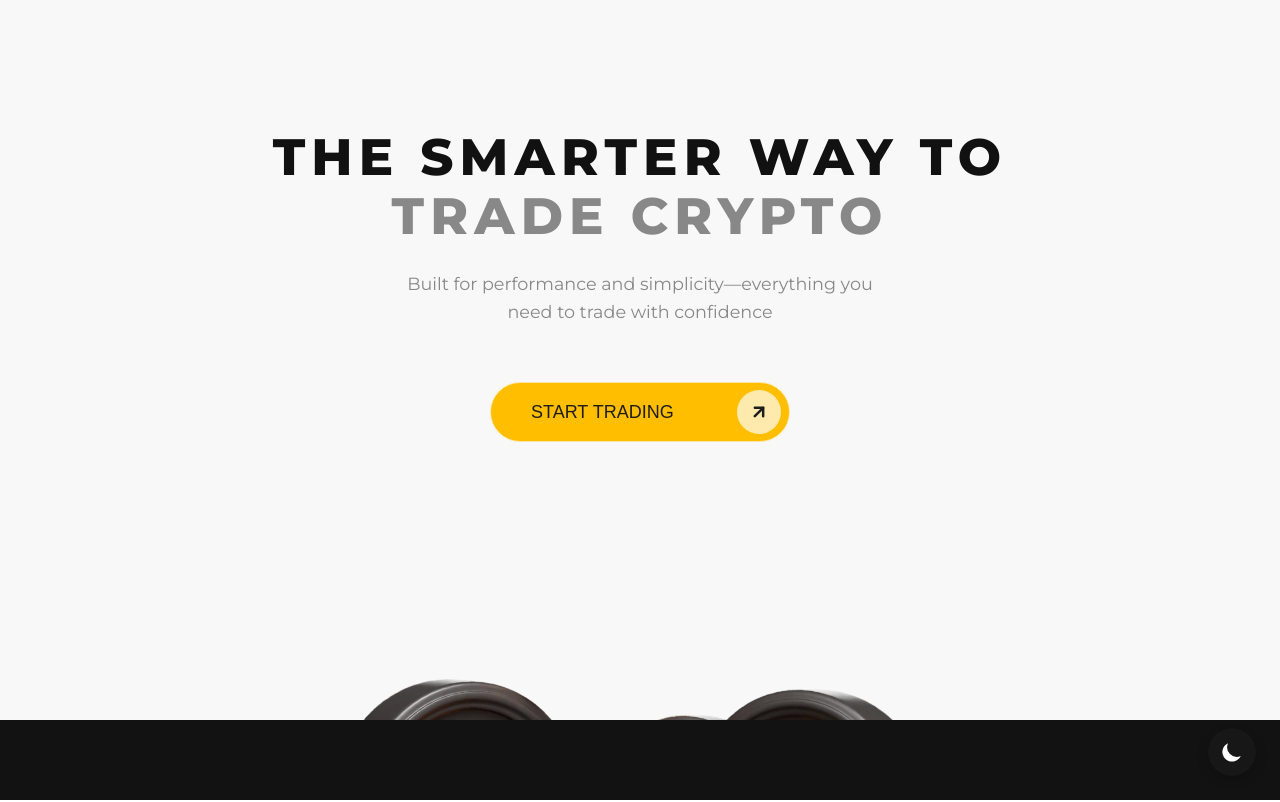
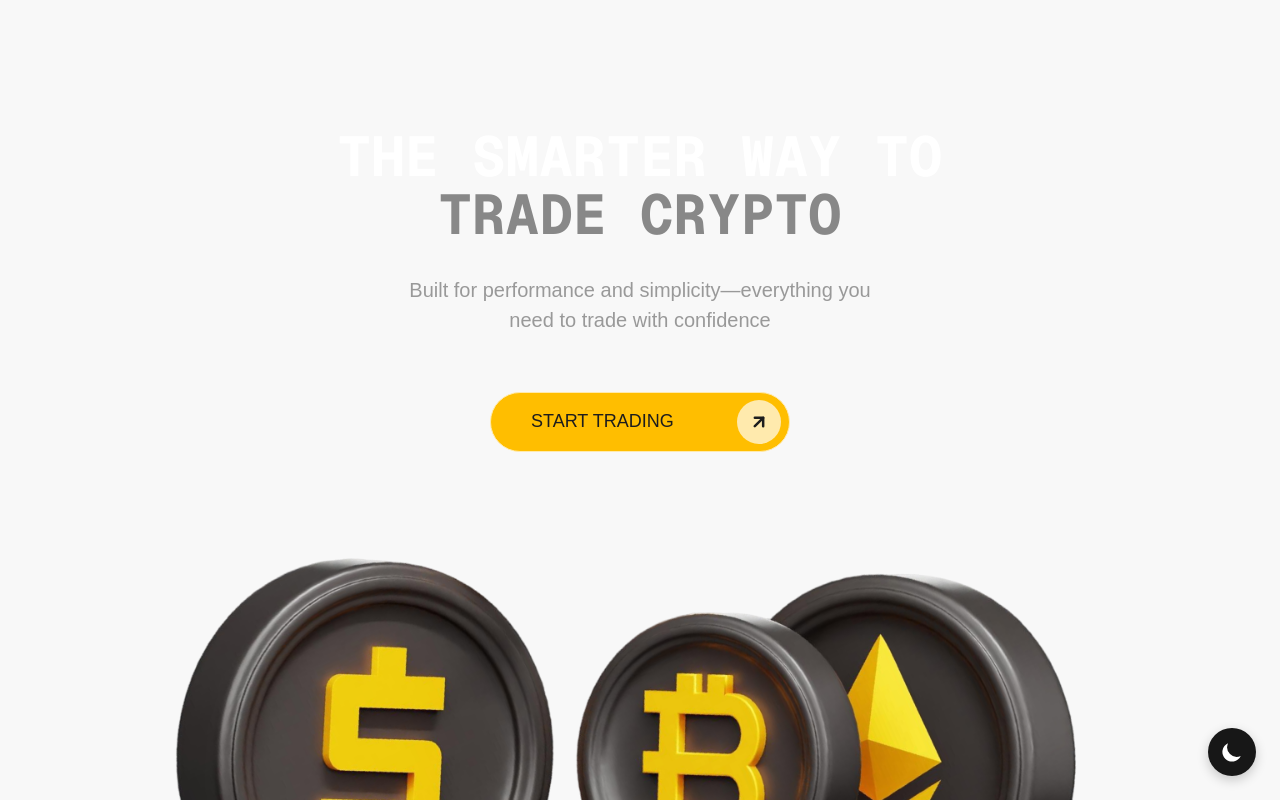
Before and after one commit to sagorsohel/nitaj, a Next.js app: page /why/choose/us in a window 1280 px wide. Shown: the top 802 px of the page. Built offline with nearby package versions, Linux system fonts and the light colour scheme.

Commit message:
feat: add Why Choose Us page with hero section and feature components

```diff
--- a/src/app/why/choose/us/page.module.css
+++ b/src/app/why/choose/us/page.module.css
@@ -25,14 +25,19 @@
   padding: 0 1rem;
 }
 
-.title {
-  font-size: clamp(2rem, 4vw, 3.2rem);
-  font-weight: 800;
+.mainTitle {
+  font-family: var(--font-geist-mono), monospace;
+  font-weight: 700;
+  font-size: clamp(2.5rem, 5vw, 56px);
+  line-height: 104%;
+  text-align: center;
   text-transform: uppercase;
+  margin-bottom: 16px;
+  max-width: 800px;
+}
+
+.titleWhite {
   color: #FFFFFF;
-  line-height: 1.15;
-  letter-spacing: 0.12em; /* Gives the slightly wide look */
-  margin-bottom: 0.5rem;
 }
 
 @media (prefers-color-scheme: light) {
@@ -46,13 +51,16 @@
 }
 
 .subtitle {
-  font-size: clamp(1rem, 2vw, 1.1rem);
+  font-family: "Gilroy-Regular", sans-serif;
   font-weight: 400;
-  color: #888888; /* Soft grey from image */
+  font-size: 20px;
+  line-height: 148%;
+  letter-spacing: 0%;
+  color: rgba(153, 153, 153, 1);
   margin-top: 1rem;
-  margin-bottom: 3.5rem; /* Gap to button */
-  line-height: 1.6;
+  margin-bottom: 3.5rem;
   max-width: 600px;
+  text-align: center;
 }
 
 .buttonContainer {
@@ -113,27 +121,19 @@
 .imageContainer {
   position: absolute;
   bottom: 0;
+  left: 50%;
+  transform: translateX(-50%);
+  width: 100%;
   display: flex;
   justify-content: center;
-  width: 100%;
-  max-width: 800px;
   z-index: 2;
+  pointer-events: none;
 }
 
 .heroImage {
   width: 100%;
+  max-width: 1200px; /* Scaled to fit hero well */
   height: auto;
   object-fit: contain;
-  /* Push coins down slightly if needed to look cropped, or natural fit if large */
-  margin-bottom: -5%; /* Approximate crop offset to match screenshot */
+  /* margin-bottom: -30px; Slices the coins at the bottom */
 }
-
-.bottomBar {
-  position: absolute;
-  bottom: 0;
-  left: 0;
-  width: 100%;
-  height: 10vh; /* The solid bottom panel exactly matching screenshot */
-  background-color: #121212;
-  z-index: 5; /* Overlays the bottom of the coins to slice them */
-}
--- a/src/app/why/choose/us/page.tsx
+++ b/src/app/why/choose/us/page.tsx
@@ -17,8 +17,8 @@ export default function WhyChooseUsPage() {
     <>
       <div className={`${styles.heroSection} ${montserrat.className}`}>
         <div className={styles.heroContent}>
-          <h1 className={styles.title}>
-            THE SMARTER WAY TO
+          <h1 className={styles.mainTitle}>
+            <span className={styles.titleWhite}>THE SMARTER WAY TO</span>
             <br />
             <span className={styles.titleGrey}>TRADE CRYPTO</span>
           </h1>
@@ -52,10 +52,9 @@ export default function WhyChooseUsPage() {
           <Image
             src="/ethereum-bitcoin-conversion-3d-illustration 1.png"
             alt="Crypto Trading"
-            width={1000}
-            height={600}
+            width={1200}
+            height={800}
             className={styles.heroImage}
-            style={{ width: '100%', height: 'auto' }}
             priority
           />
         </div>
```
